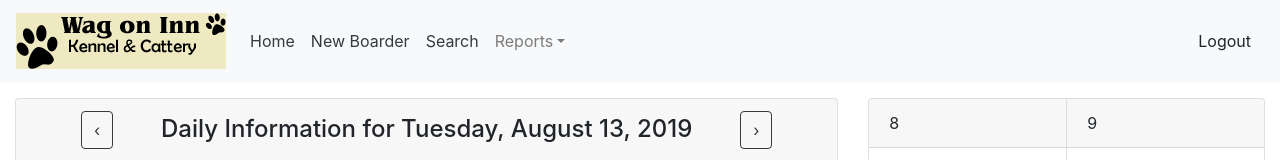
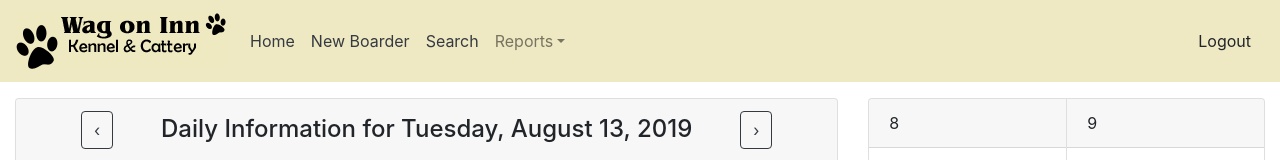
Before and after one commit to mbarrins/wagoninn-kennel, a React (Create React App) app: page / in a window 1280 px wide. Both pictures are taken after typing "Sample", "Sample123" into the empty fields and a click on the button "Submit". Shown: the top 160 px of the page. Built offline with nearby package versions, Linux system fonts and the light colour scheme; no server answers.

Commit message:
updated color of navbar and barchart

```diff
--- a/src/components/BarChart.js
+++ b/src/components/BarChart.js
@@ -13,7 +13,7 @@ class BarChart extends React.Component {
     labels: this.props.months.map(month => month.month),
     datasets: [{
       label: "2019",
-      backgroundColor: 'green',
+      backgroundColor: 'rgba(57, 63, 56, 0.8)',
       // backgroundColor: 'rgb(255, 99, 132)',
       // borderColor: 'rgb(255, 99, 132)',
       data: this.props.months.map(month => month.amount)
--- a/src/components/TopNavbar.js
+++ b/src/components/TopNavbar.js
@@ -8,7 +8,7 @@ import Button from 'react-bootstrap/Button';
 
 const TopNavbar = ({ isAuthenticated, logoutUser }) => {
   return (
-    <Navbar bg="light" expand="lg">
+    <Navbar expand="lg">
       <Navbar.Brand href="/main" >
         <img
           alt=""
@@ -25,8 +25,8 @@ const TopNavbar = ({ isAuthenticated, logoutUser }) => {
             <Nav.Link className='text-dark' href="/main">Home</Nav.Link>
             <Nav.Link className='text-dark' href="/owners/new">New Boarder</Nav.Link>
             <Nav.Link className='text-dark' href="/search">Search</Nav.Link>
-            <NavDropdown title="Reports" id="basic-nav-dropdown">
-              <NavDropdown.Item href="/reports/income">Monthly Income</NavDropdown.Item>
+            <NavDropdown className='text-dark' title="Reports" id="basic-nav-dropdown">
+              <NavDropdown.Item className='text-dark' href="/reports/income">Monthly Income</NavDropdown.Item>
               {/* <NavDropdown.Item href="#action/3.2">Another action</NavDropdown.Item>
               <NavDropdown.Item href="#action/3.3">Something</NavDropdown.Item>
               <NavDropdown.Divider />
@@ -34,7 +34,7 @@ const TopNavbar = ({ isAuthenticated, logoutUser }) => {
             </NavDropdown>
           </Nav>
           <Nav className="ml-auto">
-            <Button variant='light link' onClick={logoutUser}>Logout</Button>
+            <Button variant='outline' onClick={logoutUser}>Logout</Button>
           </Nav>
         </Navbar.Collapse>
         : ''}
--- a/src/index.css
+++ b/src/index.css
@@ -16,3 +16,20 @@ code {
   max-width: 100%;
   min-width: 30vw;
 }
+
+.text-primary {
+  color: #0074d9;
+}
+
+.text-danger {
+  color: #ff4136;
+}
+
+/* .card-header {
+  background-color: rgba(245,242,214,0.8)
+
+} */
+
+.navbar {
+  background-color:  rgba(235,228,180,0.8);
+}
```
